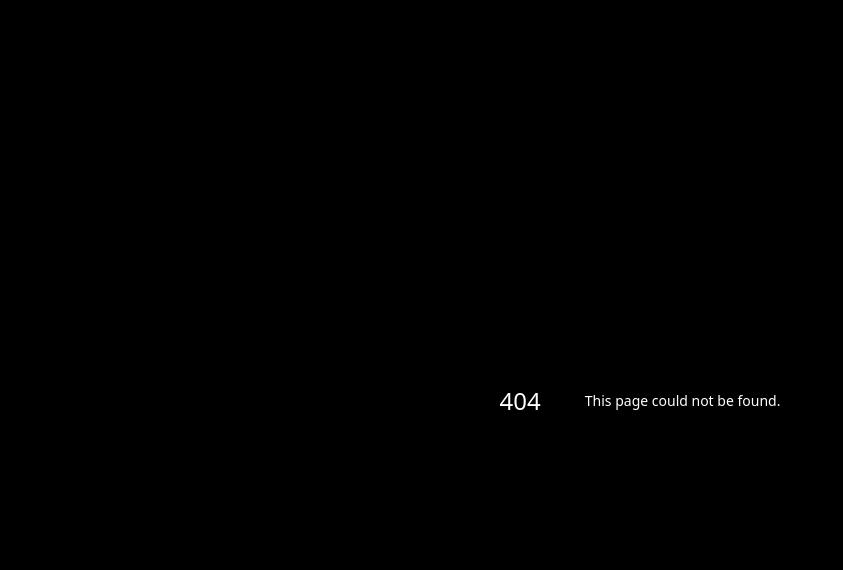
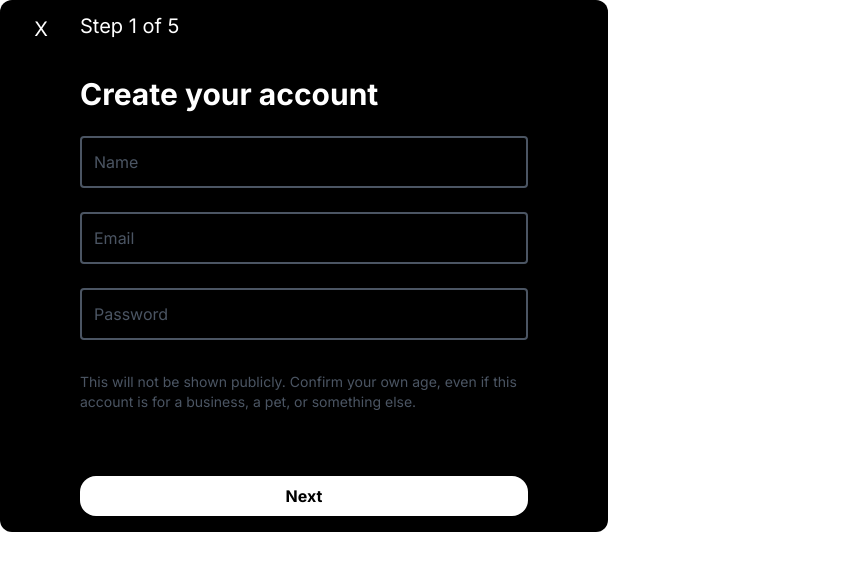
Before and after one commit to Svani31/TwiterAnalog, a Next.js app: page /components/registerpop in a window 1280 px wide. Before the commit this address had no page. Shown: the top 570 px of the page, without its empty margins (0-843 px from the left). Built offline with nearby package versions, Linux system fonts and the light colour scheme.

Commit message:
nearly compating sigin and login side

```diff
--- a/package.json
+++ b/package.json
@@ -9,6 +9,7 @@
     "lint": "next lint"
   },
   "dependencies": {
+    "@material-tailwind/react": "^2.1.8",
     "next": "14.0.4",
     "react": "^18",
     "react-dom": "^18"
--- /dev/null
+++ b/src/app/@types/type.ts
@@ -0,0 +1,6 @@
+
+interface RegisterTypes {
+    name:string;
+    email:string;
+    password:string;
+}
--- a/src/app/HOC/button.tsx
+++ b/src/app/HOC/button.tsx
@@ -12,4 +12,6 @@ function Button({text,style}:ButtonProps) {
   )
 }
 
+
+
 export default Button
--- a/src/app/components/landing/page.tsx
+++ b/src/app/components/landing/page.tsx
@@ -1,17 +1,32 @@
-"use client"
+"use client";
 import Button from "@/app/HOC/button";
 import { useStore } from "@/app/libs/useStore";
-import React from "react";
+import React, { useState } from "react";
+import Register from "../registerpop/page";
+import SignIn from "../signinpop/page";
 
 export default function LandingPage() {
+  const {
+    openButtonHandler,
+    setIsRegisterOpen,
+    isRegisterOpen,
+    isSignInOpen,
+    setIsSignInOpen,
+  } = useStore();
 
-
-  const onClickHandler = () =>{
-    console.log("FGHf")
-  }
+  const onClickHandler = () => {
+    console.log("FGHf");
+  };
 
   return (
-    <div className="flex justify-center items-center h-screen m-auto gap-40">
+    <div
+      style={
+        isRegisterOpen || isSignInOpen
+          ? { background: "rgba(91, 112, 131, 0.4)" }
+          : { background: "black" }
+      }
+      className="flex justify-center items-center h-screen m-auto gap-40"
+    >
       {/* logo */}
       <div>
         <svg style={{ width: "350px", height: "350px" }} viewBox="0 0 30 30">
@@ -27,35 +42,45 @@ export default function LandingPage() {
           <h1 className=" text-6xl font-bold mb-8">Happening now</h1>
           <span className="text-2xl font-bold">Join today.</span>
           <div
-            style={{ background: "white",color:"black", maxWidth: "380px" }}
+            style={{ background: "white", color: "black", maxWidth: "380px" }}
             className="rounded-3xl p-2 justify-center flex cursor-pointer"
           >
             <Button text="Gmail" style={"outline-none"} />
           </div>
           <div className="flex flex-row text-center items-center">
-            <span style={{background:"white",height:"2px",width:"175px"}}></span>
+            <span
+              style={{ background: "white", height: "2px", width: "175px" }}
+            ></span>
             <span className="p-2">or</span>
-            <span style={{background:"white",height:"2px",width:"175px"}}></span>
+            <span
+              style={{ background: "white", height: "2px", width: "175px" }}
+            ></span>
           </div>
           <div
+            onClick={() =>
+              openButtonHandler(setIsRegisterOpen, !isRegisterOpen)
+            }
             style={{ background: "rgb(29, 155, 240)", maxWidth: "380px" }}
             className="rounded-3xl p-2 justify-center flex cursor-pointer"
           >
             <Button text="Create Account" style={"outline-none"} />
           </div>
-          <span style={{maxWidth:"360px",fontSize:"12px"}}>
+          <span style={{ maxWidth: "360px", fontSize: "12px" }}>
             By signing up, you agree to the Terms of Service and Privacy Policy,
             including Cookie Use.
           </span>
           <h1 className="font-bold text-1xl">Already have an account?</h1>
           <div
+            onClick={() => openButtonHandler(setIsSignInOpen, !isSignInOpen)}
             style={{ maxWidth: "380px" }}
-            className="border-2 rounded-3xl p-2 justify-center flex cursor-pointer"
+            className="border-2 rounded-3xl p-2 justify-center flex cursor-pointer text-blue-500 ease-in duration-300 font-bold hover:bg-blue-100"
           >
-            <Button text="Sign in" style={"outline-none"}/>
+            <Button text="Sign in" style={"outline-none"} />
           </div>
         </div>
       </div>
+      {isRegisterOpen ? <Register /> : ""}
+      {isSignInOpen ? <SignIn /> : ""}
     </div>
   );
 }
--- /dev/null
+++ b/src/app/components/registerpop/page.tsx
@@ -0,0 +1,70 @@
+"use client"
+import Button from "@/app/HOC/button";
+import { useStore } from "@/app/libs/useStore";
+import React, { useState } from "react";
+
+function Register() {
+  const [registerInput, setRegisterInputs] = useState<RegisterTypes>({
+    name: "",
+    email: "",
+    password: "",
+  });
+  const { openButtonHandler, setIsRegisterOpen, isRegisterOpen } = useStore();
+  const changeHandler = (e: any) => {
+    setRegisterInputs((prev) => ({ ...prev, [e.target.name]: e.target.value }));
+  };
+  return (
+    <div className="absolute bg-black rounded-xl">
+      <div className="pl-20 pr-20 pt-3 pb-4">
+        <span
+          onClick={() => openButtonHandler(setIsRegisterOpen, !isRegisterOpen)}
+          style={{ position: "absolute", left: "25px", top: "13px" }}
+          className="text-bold text-xl w-8 flex text-center items-center justify-center align-middle h-8 rounded-full hover:bg-slate-500 ease-in duration-300"
+        >
+          X
+        </span>
+        <span className="text-xl">Step 1 of 5</span>
+        <div className="flex flex-col max-w-md mt-9 gap-6">
+          <h1 className="text-3xl font-bold">Create your account</h1>
+          <div className="p-3 rounded border-2 border-gray-600">
+            <input
+              onChange={changeHandler}
+              className="w-full outline-none bg-transparent text-white placeholder:text-gray-600"
+              name="name"
+              type="text"
+              placeholder="Name"
+            />
+          </div>
+
+          <div className="p-3 rounded border-2 border-gray-600">
+            <input
+              onChange={changeHandler}
+              className="w-full outline-none bg-transparent text-white placeholder:text-gray-600"
+              name="email"
+              type="text"
+              placeholder="Email"
+            />
+          </div>
+          <div className="p-3 rounded border-2 border-gray-600">
+            <input
+              onChange={changeHandler}
+              className="w-full outline-none bg-transparent text-white placeholder:text-gray-600"
+              name="password"
+              type="Password"
+              placeholder="Password"
+            />
+          </div>
+        </div>
+        <span className="mt-8 flex max-w-md text-sm text-gray-600">
+          This will not be shown publicly. Confirm your own age, even if this
+          account is for a business, a pet, or something else.
+        </span>
+        <div className="bg-white text-black font-bold flex justify-center p-2 mt-16 cursor-pointer rounded-2xl">
+          <Button text="Next" style={""} />
+        </div>
+      </div>
+    </div>
+  );
+}
+
+export default Register;
--- /dev/null
+++ b/src/app/components/signinpop/page.tsx
@@ -0,0 +1,58 @@
+"use client"
+import Button from "@/app/HOC/button";
+import { useStore } from "@/app/libs/useStore";
+import React from "react";
+
+function SignIn() {
+  const {isSignInOpen,setIsSignInOpen} = useStore()
+  return (
+    <div className="absolute bg-black rounded-xl">
+      <div className="pl-20 pr-20 pt-3 pb-6">
+        <span
+        onClick={()=> setIsSignInOpen(!isSignInOpen)}
+          style={{ position: "absolute", left: "25px", top: "13px" }}
+          className="text-bold text-xl w-8 flex text-center items-center justify-center align-middle h-8 rounded-full hover:bg-slate-500 ease-in duration-300"
+        >
+          X
+        </span>
+        <div className="flex flex-col max-w-96 mt-9 gap-6">
+          <h1 className="text-3xl font-bold flex text-center justify-start">
+            Sign in to X
+          </h1>
+          <div className="bg-white border-2 text-black font-bold flex justify-center p-1 mt-4 cursor-pointer rounded-2xl">
+          <Button text="Sign In With Gmail" style={""} />
+        </div>
+          <div className="flex flex-row text-center items-center">
+            <span
+            className=" bg-gray-500"
+              style={{height: "2px", width: "175px" }}
+            ></span>
+            <span className="p-2">or</span>
+            <span
+            className=" bg-gray-500"
+              style={{ height: "2px", width: "175px" }}
+            ></span>
+          </div>
+          <div className="p-3 rounded border-2 border-gray-600">
+            <input
+              className="w-full outline-none bg-transparent text-white placeholder:text-gray-600"
+              name="name"
+              type="text"
+              placeholder="Phone, Email, Name"
+            />
+          </div>
+        </div>
+
+        <div className="bg-white text-black font-bold flex justify-center p-1 mt-8 cursor-pointer rounded-2xl">
+          <Button text="Next" style={""} />
+        </div>
+        <div className=" border-2 text-white font-bold flex justify-center p-1 mt-4 cursor-pointer rounded-2xl">
+          <Button text="Forgot Password?" style={""} />
+        </div>
+        <span className="mt-6 flex">Dont have an account? Sign up</span>
+      </div>
+    </div>
+  );
+}
+
+export default SignIn;
--- a/src/app/globals.css
+++ b/src/app/globals.css
@@ -8,6 +8,6 @@
   margin: 0;
   padding: 0;
   box-sizing: border-box;
-  background-color: black;
+  /* background-color: black; */
   color: white;
 }
--- a/src/app/libs/useStore.tsx
+++ b/src/app/libs/useStore.tsx
@@ -1,29 +1,38 @@
-"use client"
-import React, { createContext,useContext } from "react";
+"use client";
+import React, { createContext, useContext, useState } from "react";
 
 interface StorContextProps {
-
+  openButtonHandler: any;
+  isRegisterOpen: boolean;
+  setIsRegisterOpen: any;
+  isSignInOpen: boolean;
+  setIsSignInOpen: any;
 }
 
-const StorContext = createContext({} as StorContextProps )
+const StorContext = createContext({} as StorContextProps);
 
-export const useStore = ():StorContextProps => useContext(StorContext)
+export const useStore = (): StorContextProps => useContext(StorContext);
 
 interface StorProps {
-    children:React.ReactNode
+  children: React.ReactNode;
 }
 
-const StorProvider = ({children}:StorProps) =>{
+const StorProvider = ({ children }: StorProps) => {
+  const [isRegisterOpen, setIsRegisterOpen] = useState(false);
+  const [isSignInOpen, setIsSignInOpen] = useState(false);
 
+  const openButtonHandler = (setPatarametr: any, boolean: boolean) => {
+    setPatarametr(boolean);
+  };
 
-    const store = {
+  const store = {
+    openButtonHandler,
+    isRegisterOpen,
+    setIsRegisterOpen,
+    isSignInOpen,
+    setIsSignInOpen,
+  };
+  return <StorContext.Provider value={store}>{children}</StorContext.Provider>;
+};
 
-    }
-    return(
-        <StorContext.Provider value={store}>
-            {children}
-        </StorContext.Provider>
-    )
-}
-
-export default StorProvider
+export default StorProvider;
```
Also changed, not shown: 1 other file (tests, documents, lock files or other folders).
